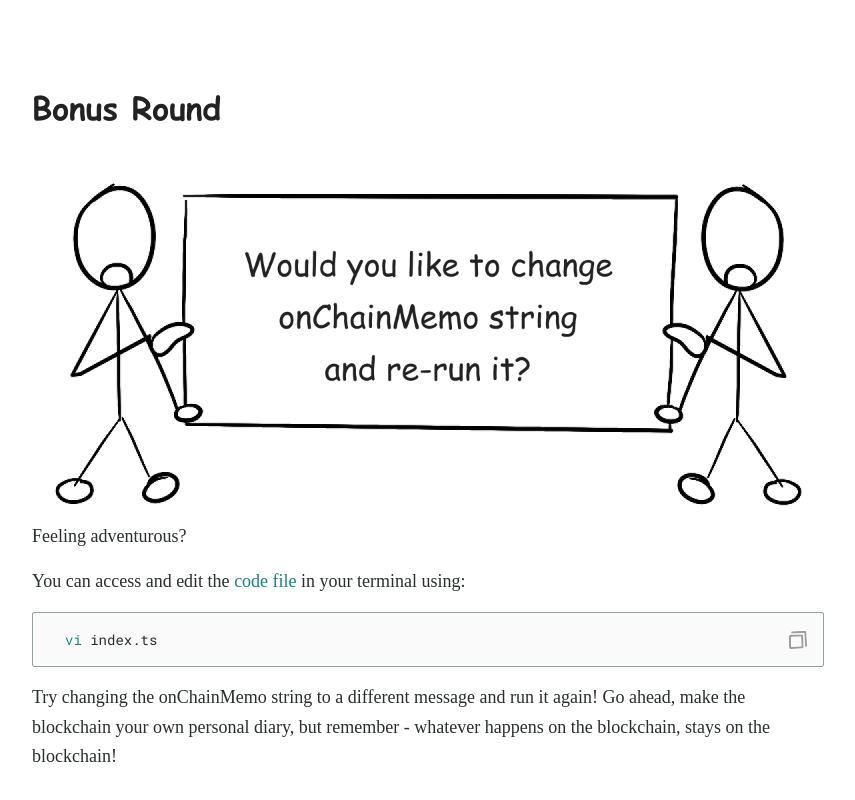
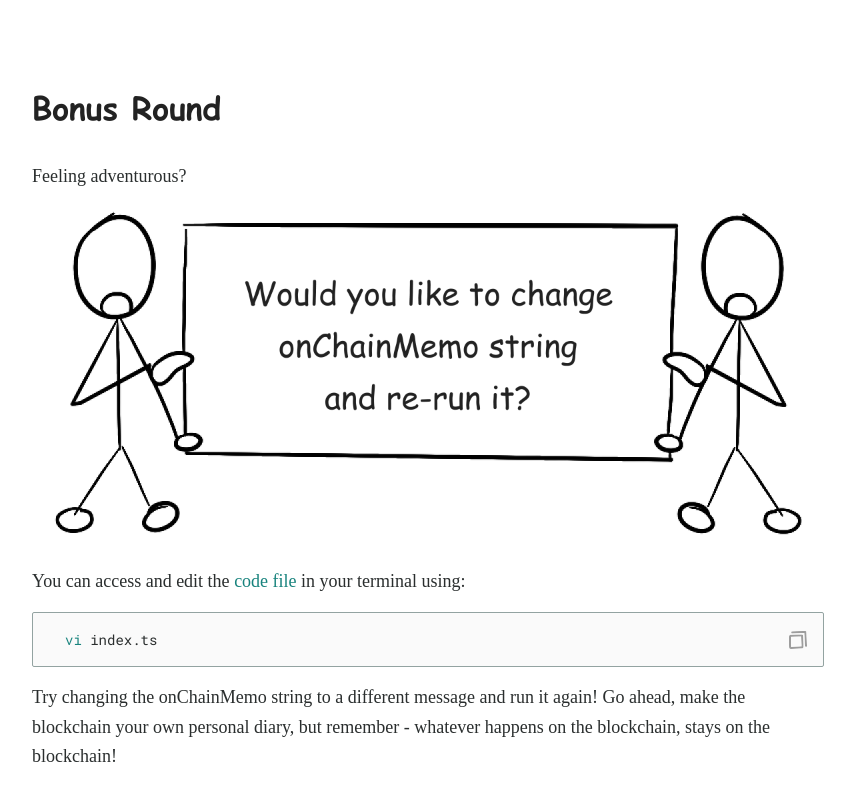
Before and after one commit to cryptape/ckb-tutorial, a React (Vite) app: page / in a window 1280 px wide. Shown: the part 3854-4654 px from the top of the page, without its empty margins (212-1067 px from the left). Built offline with nearby package versions, Linux system fonts and the light colour scheme; a web font is replaced by a local one.

Commit message:
Update HelloWorld.mdx
moved the position of "Feeling adventurous?"

```diff
--- a/src/Views/HelloWorld.mdx
+++ b/src/Views/HelloWorld.mdx
@@ -167,9 +167,9 @@ That's it - three easy steps to making your mark on the blockchain.
 
 # Bonus Round
 
+Feeling adventurous?
+
 <img src={WhiteBoard} />
-
-Feeling adventurous?
 
 <MarginContainer bottom={16} />
 
```
